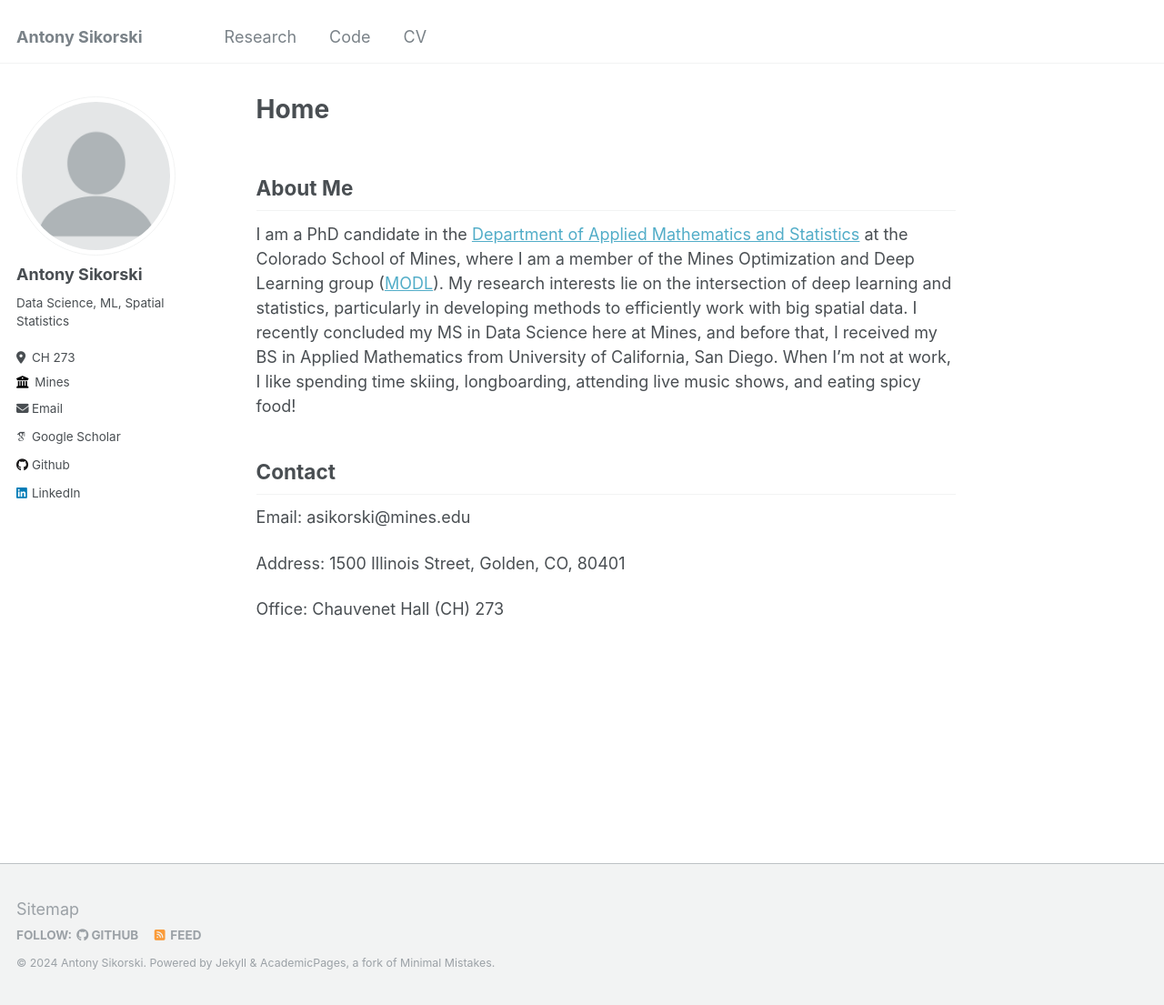
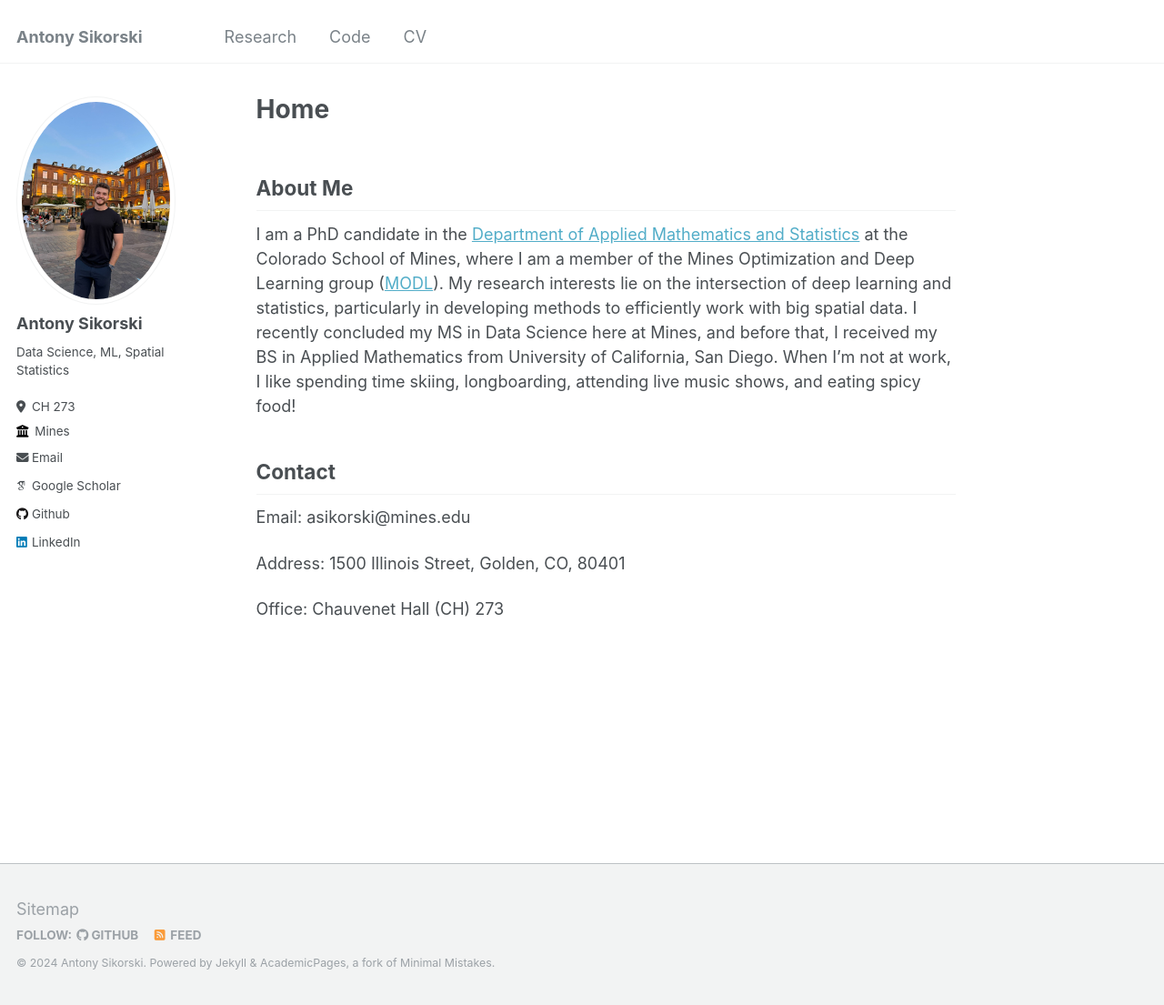
Before and after one commit to antonyxsik/antonyxsik.github.io, a Jekyll site: the page built from _pages/about.md, in a window 1280 px wide and 1105 px high. Shown: the whole window at 91% size. Built offline with Jekyll 4.4.1, drawn with Linux system fonts in a browser that asks for light colours; some web fonts are replaced.

Commit message:
profile pic

```diff
--- a/_config.yml
+++ b/_config.yml
@@ -21,7 +21,7 @@ repository               : "antonyxsik/antonyxsik.github.io"
 #               Additional customization can be done by editing /_includes/author-profile.html
 author:
   # Biographic information
-  avatar           : "profile.png"
+  avatar           : "france_profile.png.jpeg"
   name             : "Antony Sikorski"
   pronouns         : # example: "she/her"
   bio              : "Data Science, ML, Spatial Statistics"
```
